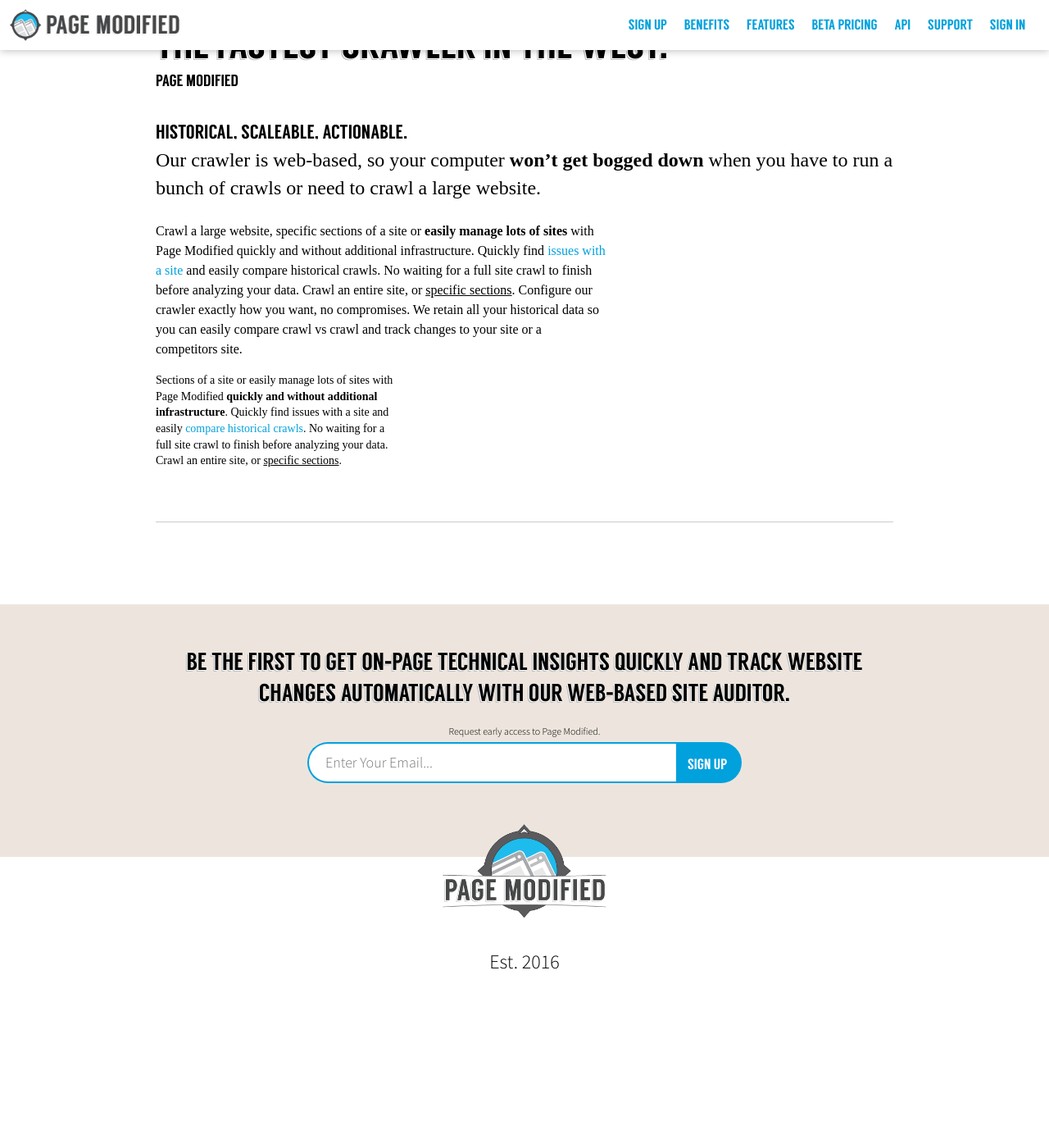
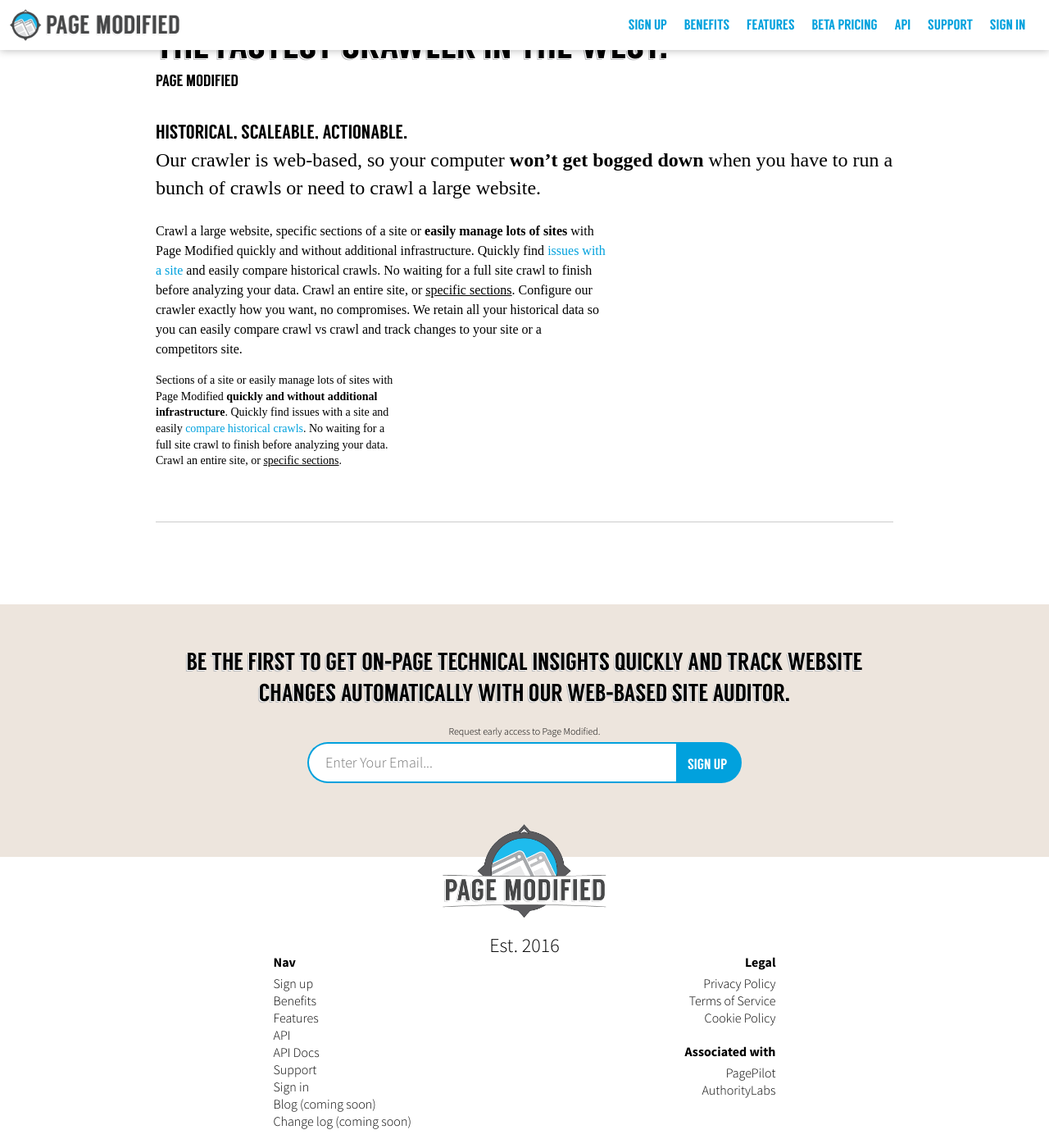
Before and after one commit to chasers/pagemodified-web, a Jekyll site: the page built from index.html, in a window 1280 px wide and 1400 px high, scrolled down 3593 px. Shown: the whole window at 82% size. Built offline with Jekyll 4.4.1, drawn with Linux system fonts in a browser that asks for light colours; nearby versions of some CDN libraries; some web fonts are replaced; before the commit the page ends 4818 px from its top, so only the background shows below that.

Commit message:
footer start needs links

```diff
--- a/_includes/footer.html
+++ b/_includes/footer.html
@@ -7,7 +7,38 @@
 </div>
 <div class="footer">
   <div class="inner">
+  	<div>
 		<img class="logo" src="{{ site.baseurl }}/img/pagemodified-logo.png" alt="Page Modified - Fastest Crawler in the West." />
 		<div class="copy">Est. 2016</div>
+	</div>
+	<div id="lower-footer">
+		<div>
+			<ul>
+				<lh>Nav</lh>
+				<li>Sign up</li>
+				<li>Benefits</li>
+				<li>Features</li>
+				<li>API</li>
+				<li>API Docs</li>
+				<li>Support</li>
+				<li>Sign in</li>
+				<li>Blog (coming soon)</li>
+				<li>Change log (coming soon)</li>
+			</ul>
+		</div>
+		<div>
+			<ul>
+				<lh>Legal</lh>
+				<li>Privacy Policy</li>
+				<li>Terms of Service</li>
+				<li>Cookie Policy</li>
+			</ul>
+			<ul>
+				<lh>Associated with</lh>
+				<li>PagePilot</li>
+				<li>AuthorityLabs</li>
+			</ul>
+		</div>
+	</div>
   </div>
 </div>
--- a/css/style.scss
+++ b/css/style.scss
@@ -27,6 +27,7 @@
 @import 'mountain-scene';
 @import 'hosted-chrome';
 @import 'api';
+@import 'lower-footer';
 
 * {
   -webkit-box-sizing: border-box;
--- /dev/null
+++ b/scss/lower-footer.scss
@@ -0,0 +1,27 @@
+#lower-footer {
+	display: flex;
+	justify-content: space-evenly;
+	align-items: flex-start;
+
+	div {
+		max-width: 600px;
+	}
+
+	div:nth-child(2) {
+		text-align: right;
+	}
+
+	lh {
+		font-weight: bold;
+		margin-bottom: 10px;
+		display: block;
+	}
+
+	ul {
+		margin-bottom: 20px
+	}
+
+	li {
+		padding-bottom: 5px;
+	}
+}
--- a/scss/site-frame.scss
+++ b/scss/site-frame.scss
@@ -73,7 +73,7 @@
 	.copy {
 		font-size: 24px;
 		text-align: center;
-		padding: 40px 0;
+		padding-top: 20px;
 	}
 }
 .topo-bg {
```
